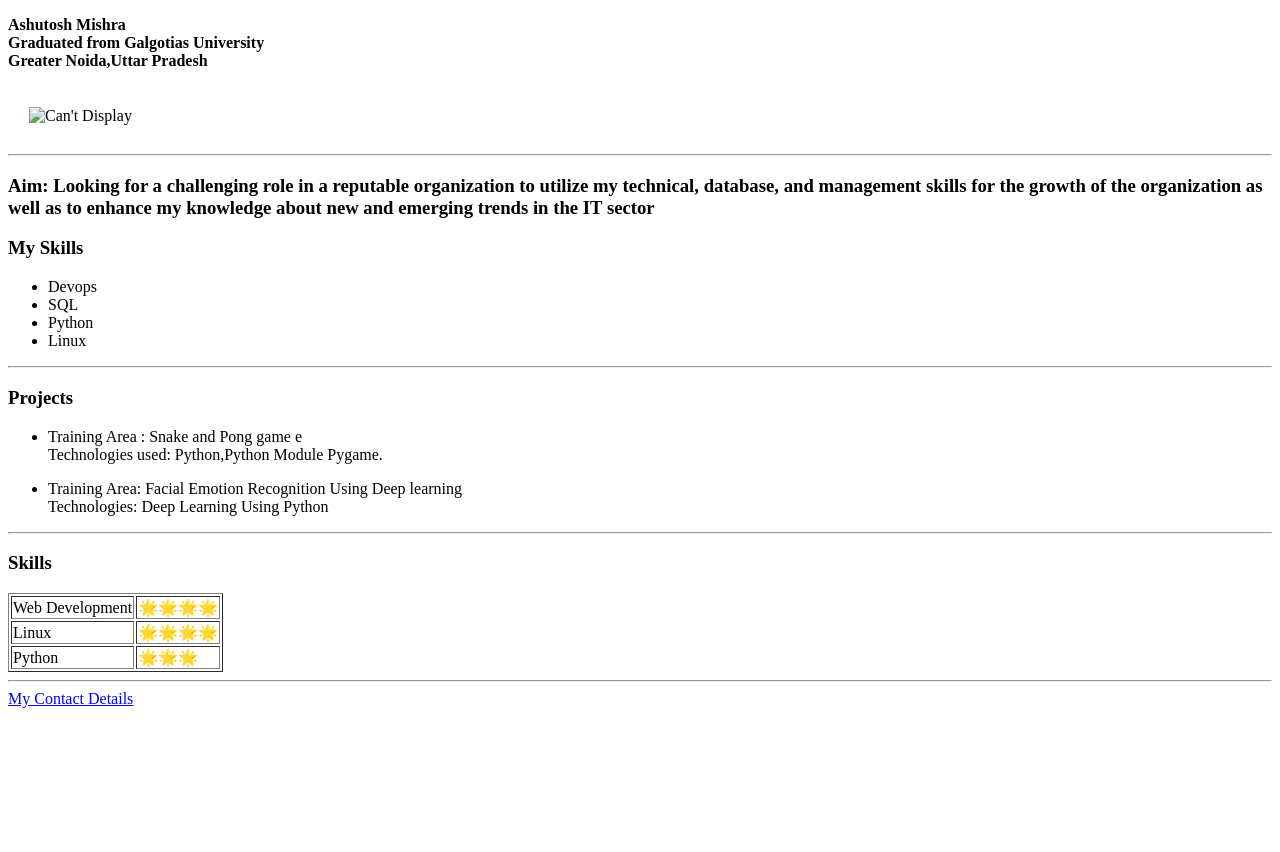
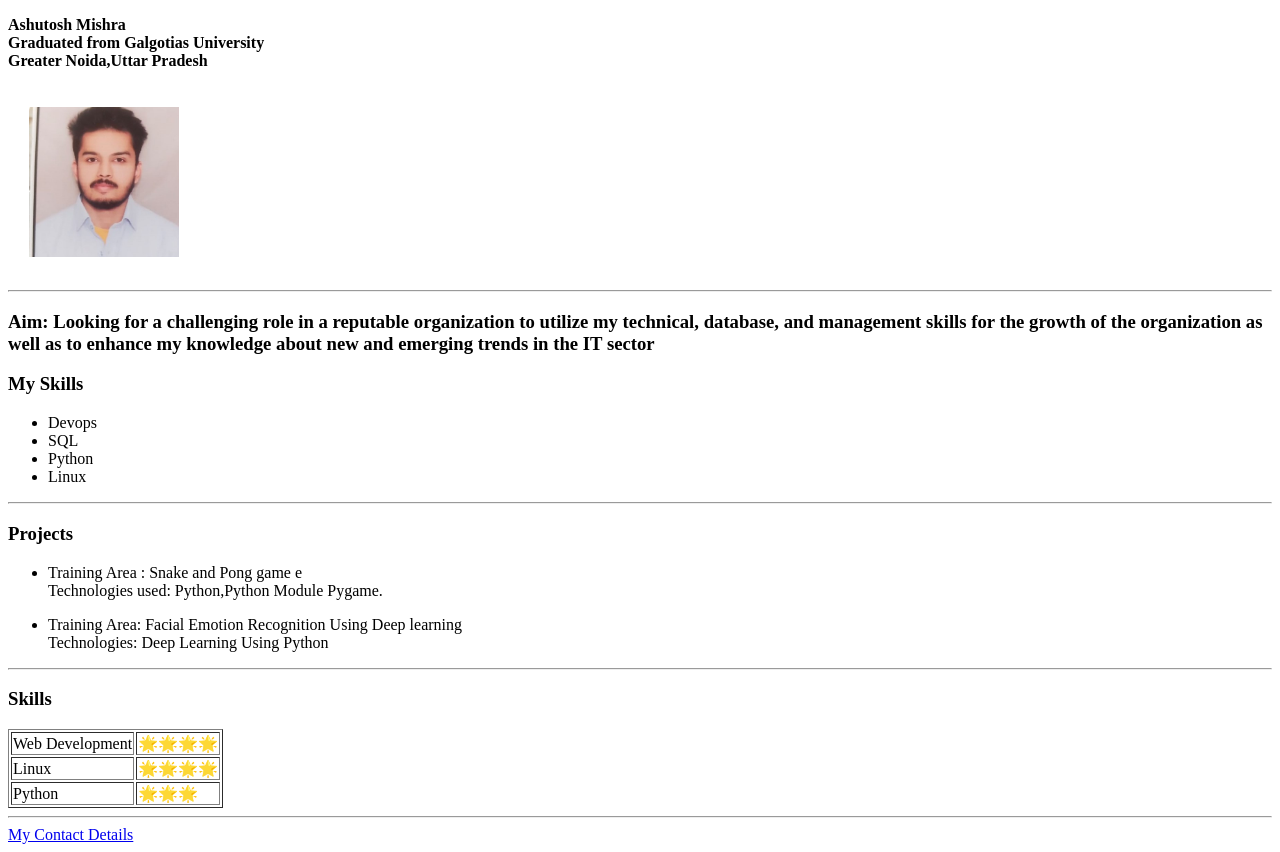
Before and after one commit to Ashutosh7042/Resume, a plain HTML site: page index.html in a window 1280 px wide. Before the commit the page ends 800 px from the top, so only its background shows below. Drawn offline with Linux system fonts and the light colour scheme.

Commit message:
Update index.html

```diff
--- a/index.html
+++ b/index.html
@@ -10,7 +10,7 @@
     <table cellspacing="20" >
         <tr>
             <td>
-                <img src="Images/PIC.jpeg " alt="Can't Display" width="150" height="150">
+                <img src="PIC.jpeg " alt="Can't Display" width="150" height="150">
             </td>
             <p> <b> Ashutosh Mishra<br> Graduated from Galgotias University<br>Greater Noida,Uttar Pradesh </b> </p>
 
```
